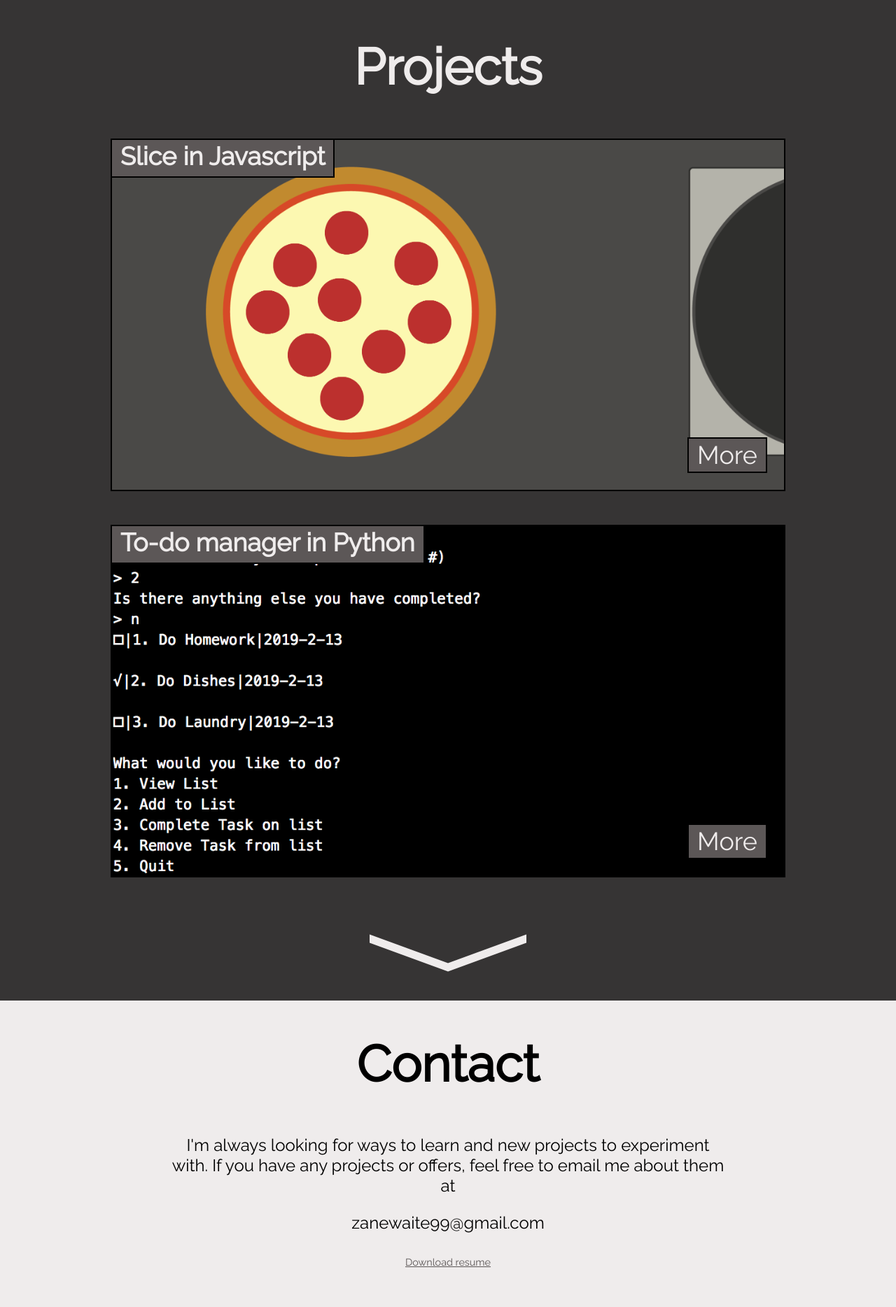
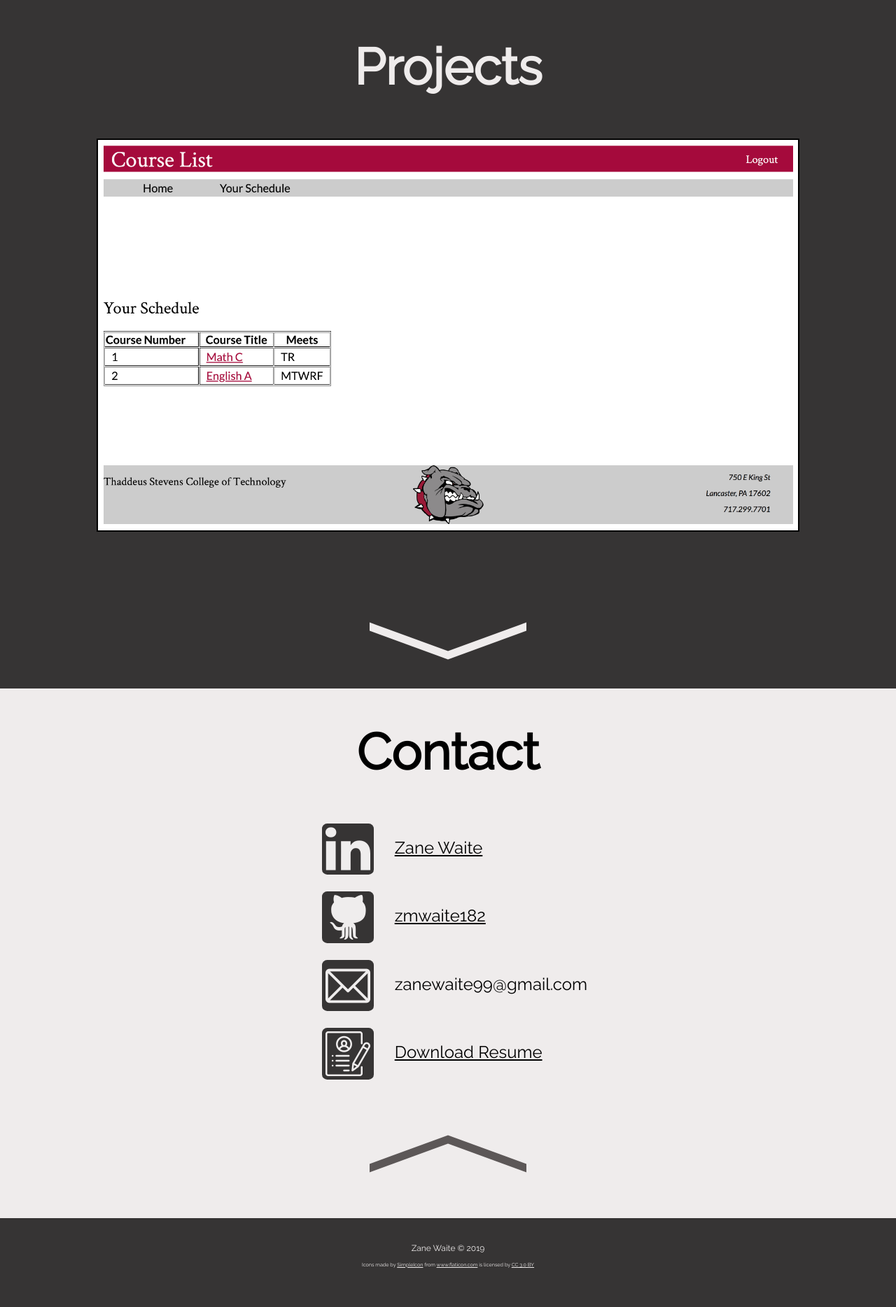
Before and after one commit to zmwaite182/zmwaite182.github.io, a PHP site: page / in a window 1280 px wide. Shown: the part 1663-3531 px from the top of the page at 70% size. After the commit the page ends 3475 px from the top, so only its background shows below. Run offline with PHP 8.4, Linux system fonts and the light colour scheme.

Commit message:
Revamp contact and projects sections

```diff
--- a/app.css
+++ b/app.css
@@ -30,6 +30,7 @@ header {
   justify-content: space-between;
   position: fixed;
   width: 100%;
+  z-index: 1;
 }
 
 #home {
@@ -43,11 +44,11 @@ header {
 }
 #home h1 {
   font-size: 4rem;
-  z-index: -1;
 }
 #home h1, #home h2 {
   opacity: 0;
   animation: fade-in 2s 1s ease-in forwards;
+  z-index: -1;
 }
 
 header {
@@ -122,50 +123,53 @@ header #navigation a:hover {
   font-size: 3rem;
   color: #efecec;
 }
-#projects #slice-project {
-  background-image: url("./images/slice.png");
-}
-#projects #todo-project {
-  background-image: url("./images/todo.png");
-}
 
 .project-sample {
-  width: 75%;
-  height: 500px;
-  margin: 0 auto;
+  width: min-content;
+  margin: 0 auto 32px;
   background-size: cover;
-  display: flex;
-  justify-content: space-between;
   border: 2px solid black;
+  position: relative;
 }
-.project-sample + .project-sample {
-  margin-top: 2rem;
-  margin-bottom: -2rem;
+.project-sample img {
+  display: block;
+  width: 1000px;
+  height: auto;
 }
-.project-sample h2 {
+.project-sample .overlay {
   background-color: #5c5757;
+  opacity: 0;
+  width: 100%;
+  height: 100%;
+  position: absolute;
+  top: 0;
+  bottom: 0;
+  left: 0;
+  right: 0;
+  text-align: center;
+  -webkit-transition: opacity 1s;
+  transition: opacity 1s;
+}
+.project-sample:hover .overlay {
+  opacity: 1;
+  -webkit-transition: opacity 1s;
+  transition: opacity 1s;
+}
+.project-sample h2, .project-sample p, .project-sample a {
   color: #efecec;
   font-size: 1.5rem;
-  padding: 0.1rem 0.5rem;
-  border-bottom: 2px solid black;
-  border-right: 2px solid black;
-  height: 2rem;
-  margin: 0;
+  text-align: center;
 }
 .project-sample a {
-  align-self: flex-end;
   background-color: #5c5757;
   text-decoration: none;
-  color: #efecec;
-  margin: 0 1rem 1rem 0;
-  font-size: 1.5rem;
-  padding: 0.1rem 0.5rem;
-  border: 2px solid black;
-  transition: 1s;
+  border: 2px solid #efecec;
+  padding: 0.2rem;
+  transition: background-color 1s;
 }
 .project-sample a:hover {
   background-color: #363434;
-  transition: 1s;
+  transition: background-color 1s;
 }
 
 #contact {
@@ -177,63 +181,32 @@ header #navigation a:hover {
   font-size: 3rem;
   margin-top: 1rem;
 }
-#contact .download {
-  color: #5c5757;
-  font-size: 0.6rem;
-  margin: 0;
+
+ul {
+  list-style-type: none;
+  width: 50%;
+  margin: 0 auto;
 }
 
-form {
-  margin: 2rem auto 0;
-  text-align: center;
-  display: flex;
-  flex-direction: column;
-  width: 75%;
-  height: 13rem;
-  background-color: #5c5757;
-  padding: 1rem 2rem 0.3rem;
-  border-radius: 10px;
+ul li {
+  text-align: left;
+  margin-bottom: 1rem;
 }
-
-input {
-  margin: 0.5rem 0 0;
-  background-color: #efecec;
-  padding: 0.2rem 0 0.2rem 0.7rem;
-  font-size: 0.7rem;
-  height: 1.3rem;
+ul li img {
+  background-color: #363434;
+  padding: 0.2rem;
+  border-radius: 10%;
+  vertical-align: middle;
 }
-
-[type=submit] {
-  width: 40%;
-  margin: 0.5rem auto;
-  padding: 0.5rem;
-  border-radius: 10px;
-  font-size: 0.75rem;
-  height: auto;
-  color: #777;
+ul li span {
+  margin-left: 1rem;
 }
-
-textarea {
-  margin: 0.5rem 0 0;
-  background-color: #efecec;
-  padding: 0.2rem 0 0.2rem 0.7rem;
-  font-size: 0.7rem;
-  height: 6rem;
-  padding-top: 0.5rem;
+ul li a {
+  text-decoration: none;
+  color: black;
 }
-
-#anchor-container {
-  display: flex;
-  justify-content: space-between;
-  width: 10%;
-  margin: 0 auto;
-  padding-top: 1rem;
-}
-#anchor-container a {
-  background-color: #efecec;
-  padding: 0.3rem;
-  border-radius: 10px;
-  height: 32px;
+ul li a span {
+  text-decoration: underline;
 }
 
 footer p {
--- a/app.sass
+++ b/app.sass
@@ -76,6 +76,7 @@ header
   justify-content: space-between
   position: fixed
   width: 100%
+  z-index: 1
 
 #home
   height: 100vh
@@ -87,10 +88,10 @@ header
   min-height: 512px
   h1
     font-size: 4rem
-    z-index: -1
   h1, h2
     opacity: 0
     animation: fade-in 2s 1s ease-in forwards
+    z-index: -1
 
 header
   display: flex
@@ -151,43 +152,46 @@ header
   h1
     font-size: 3rem
     color: $offwhite
-  #slice-project
-    background-image: url("./images/slice.png")
-  #todo-project
-    background-image: url("./images/todo.png")
 .project-sample
-  width: 75%
-  height: 500px
-  margin: 0 auto
+  width: min-content
+  margin: 0 auto 32px
   background-size: cover
-  display: flex
-  justify-content: space-between
   border: 2px solid black
-  & + &
-    margin-top: 2rem
-    margin-bottom: -2rem
-  h2
+  position: relative
+  img
+    display: block
+    width: 1000px
+    height: auto
+  .overlay
     background-color: $gray
+    opacity: 0
+    width: 100%
+    height: 100%
+    position: absolute
+    top: 0
+    bottom: 0
+    left: 0
+    right: 0
+    text-align: center
+    -webkit-transition: opacity 1s
+    transition: opacity 1s
+  &:hover .overlay
+    opacity: 1
+    -webkit-transition: opacity 1s
+    transition: opacity 1s
+  h2, p, a
     color: $offwhite
     font-size: 1.5rem
-    padding: 0.1rem 0.5rem
-    border-bottom: 2px solid black
-    border-right: 2px solid black
-    height: 2rem
-    margin: 0
+    text-align: center
   a
-    align-self: flex-end
     background-color: $gray
     text-decoration: none
-    color: $offwhite
-    margin: 0 1rem 1rem 0
-    font-size: 1.5rem
-    padding: 0.1rem 0.5rem
-    border: 2px solid black
-    transition: 1s
+    border: 2px solid $offwhite
+    padding: 0.2rem
+    transition: background-color 1s
     &:hover
       background-color: $darkgray
-      transition: 1s
+      transition: background-color 1s
 
 #contact
   padding: 1rem 10rem
@@ -196,53 +200,27 @@ header
   h1
     font-size: 3rem
     margin-top: 1rem
-  .download
-    color: $gray
-    font-size: 0.6rem
-    margin: 0
-form
-  margin: 2rem auto 0
-  text-align: center
-  display: flex
-  flex-direction: column
-  width: 75%
-  height: 13rem
-  background-color: $gray
-  padding: 1rem 2rem 0.3rem
-  border-radius: 10px
-input
-  margin: 0.5rem 0 0
-  background-color: $offwhite
-  padding: 0.2rem 0 0.2rem 0.7rem
-  font-size: 0.7rem
-  height: 1.3rem
-[type=submit]
-  width: 40%
-  margin: 0.5rem auto
-  padding: 0.5rem
-  border-radius: 10px
-  font-size: 0.75rem
-  height: auto
-  color: #777
-textarea
-  margin: 0.5rem 0 0
-  background-color: $offwhite
-  padding: 0.2rem 0 0.2rem 0.7rem
-  font-size: 0.7rem
-  height: 6rem
-  padding-top: 0.5rem
+ul
+  list-style-type: none
+  width: 50%
+  margin: 0 auto
+ul li
+  text-align: left
+  margin-bottom: 1rem
+  img
+    background-color: $darkgray
+    padding: 0.2rem
+    border-radius: 10%
+    vertical-align: middle
+  span
+    margin-left: 1rem
+  a
+    text-decoration: none
+    color: black
+    span
+      text-decoration: underline
 
-#anchor-container
-  display: flex
-  justify-content: space-between
-  width: 10%
-  margin: 0 auto
-  padding-top: 1rem
-  a
-    background-color: $offwhite
-    padding: 0.3rem
-    border-radius: 10px
-    height: 32px
+
 footer
   p
     text-align: center
--- a/index.html
+++ b/index.html
@@ -39,32 +39,59 @@
 
     <section id="projects">
       <h1>Projects</h1>
-      <article class="project-sample" id="slice-project">
-        <h2>Slice in Javascript</h2>
-        <a href="https://github.com/MelonsAway/Slice-">More</a>
-      </article>
-      <article class="project-sample" id="todo-project">
-        <h2>To-do manager in Python</h2>
-        <a href="https://github.com/zmwaite182/todo-manager">More</a>
-      </article>
+      <div id="project-container">
+        <article class="project-sample">
+          <img src="./images/portal.png" alt="Picture of School Portal">
+          <div class="overlay">
+            <h2>Thaddeus Stevens Mock Portal</h2>
+            <p>A school portal website built in Python using Jinja2</p>
+            <a href="https://github.com/zmwaite182/blue-portal">See Code</a>
+          </div>
+        </article>
+        <!-- <article class="project-sample">
+          <img src="./images/todo.png" alt="Picture of To do list">
+          <div class="overlay">
+            <h2>To-do manager</h2>
+            <p>A to do list based in Python</p>
+            <a href="https://github.com/zmwaite182/todo-manager">See Code</a>
+          </div>
+        </article> -->
+      </div>
       <a href="#contact" class="chevron-3"></a>
     </section>
 
     <section id="contact">
       <h1>Contact</h1>
-      <p>I'm always looking for ways to learn and new projects to experiment with. If you have any projects or offers, feel free to email me about them at</p>
-      <p>zanewaite99@gmail.com</p>
-      <a href="resume.docx" download="zwaite_resume.docx" class="download">Download resume</a>
+      <ul>
+        <li>
+          <a href="https://www.linkedin.com/in/zane-waite-33704a173/">
+            <img src="images/linkedin-logo.png" alt="LinkedIn icon">
+            <span>Zane Waite</span>
+          </a>
+        </li>
+        <li>
+          <a href="https://github.com/zmwaite182">
+            <img src="images/github-logo.png" alt="Github icon">
+            <span>zmwaite182</span>
+          </a>
+        </li>
+        <li>
+          <img src="images/email-logo.png" alt="Email icon">
+          <span>zanewaite99@gmail.com</span>
+        </li>
+        <li>
+          <a href="resume.docx" download="zwaite_resume.docx">
+            <img src="images/resume-logo.png" alt="Resume icon">
+            <span>Download Resume</span>
+          </a>
+        </li>
+      </ul>
       <a href="#home" class="chevron-4"></a>
     </section>
 
   </main>
 
   <footer>
-    <div id="anchor-container">
-      <a href="https://www.linkedin.com/in/zane-waite-33704a173/"><img src="images/linkedin-logo.png" alt="LinkedIn icon"></a>
-      <a href="https://github.com/zmwaite182"><img src="images/github-logo.png" alt="Github icon"></a>
-    </div>
     <p>Zane Waite &copy; 2019</p>
     <div>Icons made by <a href="https://www.flaticon.com/authors/simpleicon" title="SimpleIcon">SimpleIcon</a> from <a href="https://www.flaticon.com/" title="Flaticon">www.flaticon.com</a> is licensed by <a href="http://creativecommons.org/licenses/by/3.0/"
         title="Creative Commons BY 3.0" target="_blank">CC 3.0 BY</a></div>
```
Also changed, not shown: images/email-logo.png (added), images/github-logo.png, images/linkedin-logo.png, images/portal.png (added), images/resume-logo.png (added), images/slice.png (deleted), images/todo.png (deleted), 1 other file.
